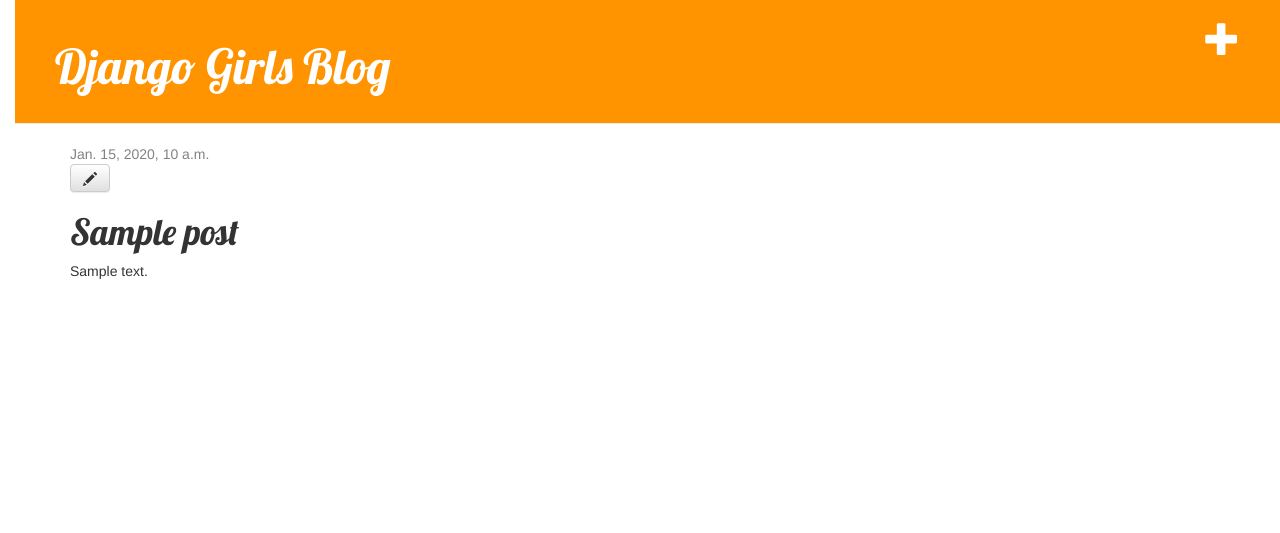
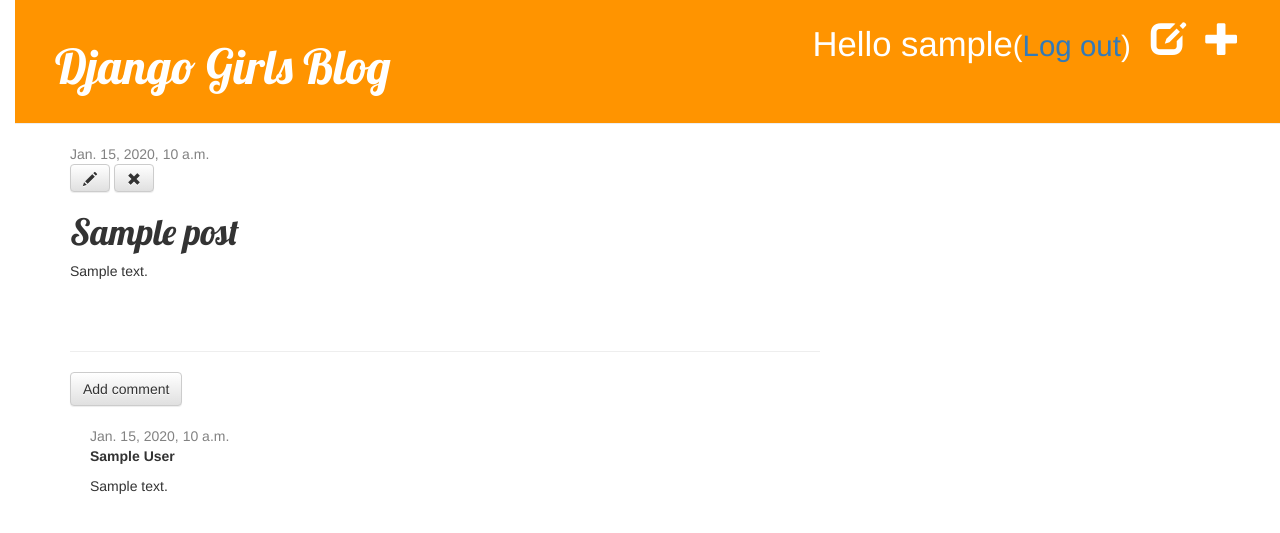
Before and after one commit to lourenzo86/my-first-blog, a Django app: page /post/1/ in a window 1280 px wide. Shown: the top 533 px of the page. Run offline with Django 3.2, Linux system fonts and the light colour scheme; a user stored in the database is signed in; tables that the repository leaves empty hold one stand-in row (values such as "Sample post"); some libraries are stand-ins or nearby versions.

Commit message:
many things

```diff
--- a/blog/admin.py
+++ b/blog/admin.py
@@ -2,3 +2,4 @@ from django.contrib import admin
 from .models import *
 
 admin.site.register(Post)
+admin.site.register(Comment)
--- a/blog/forms.py
+++ b/blog/forms.py
@@ -6,3 +6,8 @@ class PostForm(forms.ModelForm):
     class Meta:
         model = Post
         fields = ('title', 'text',)
+
+class CommentForm(forms.ModelForm):
+    class Meta:
+        model = Comment
+        fields = ('author', 'text',)
--- a/blog/models.py
+++ b/blog/models.py
@@ -15,5 +15,24 @@ class Post(models.Model):
         self.published_date = timezone.now()
         self.save()
 
+    def approved_comments(self):
+        return self.comments.filter(approved_comment=True)
+
     def __str__(self):
         return self.title
+
+class Comment(models.Model):
+    post = models.ForeignKey('blog.Post',related_name='comments')#related_name
+    #allows us to have access to comments from within the Post model.
+    #não entendi isso...
+    author = models.CharField(max_length=200)
+    text = models.TextField()
+    created_date = models.DateTimeField(default=timezone.now)
+    approved_comment = models.BooleanField(default=False)
+
+    def approve(self):
+        self.approved_comment = True
+        self.save()
+
+    def __str__(self):
+        return self.text
--- a/blog/static/css/blog.css
+++ b/blog/static/css/blog.css
@@ -50,3 +50,7 @@ h1, h2, h3, h4 {
 .post h1 a, .post h1 a:visited {
     color: #000000;
 }
+
+.comment {
+    margin: 20px 0px 20px 20px;
+}
--- a/blog/templates/blog/base.html
+++ b/blog/templates/blog/base.html
@@ -11,6 +11,10 @@
         {% if user.is_authenticated %}
         <div class="page-header">
             <a href="{% url 'post_new' %}" class="top-menu"><span class="glyphicon glyphicon-plus"></span></a>
+            <a href="{% url 'post_draft_list' %}" class="top-menu"><span class="glyphicon glyphicon-edit"></span></a>
+            <p class="top-menu">Hello {{ user.username }}<small>(<a href="{% url 'logout' %}">Log out</a>)</small></p>
+        {% else %}
+                <a href="{% url 'login' %}" class="top-menu"><span class="glyphicon glyphicon-lock"></span></a>
         {% endif %}
             <h1><a href="/">Django Girls Blog</a></h1>
         </div>
--- a/blog/templates/blog/post_detail.html
+++ b/blog/templates/blog/post_detail.html
@@ -2,15 +2,40 @@
 
 {% block content %}
     <div class="post">
-        {% if post.published_date %}
-            <div class="date">
-                {{ post.published_date }}
-            </div>
-        {% endif %}
+{% if post.published_date %}
+    <div class="date">
+        {{ post.published_date }}
+    </div>
+{% else %}
+    <a class="btn btn-default" href="{% url 'post_publish' pk=post.pk %}">Publish</a>
+{% endif %}
         {% if user.is_authenticated %}
         <a class="btn btn-default" href="{% url 'post_edit' pk=post.pk %}"><span class="glyphicon glyphicon-pencil"></span></a>
+        <a class="btn btn-default" href="{% url 'post_remove' pk=post.pk %}"><span class="glyphicon glyphicon-remove"></span></a>
+        {% else %}
+        <a href="{% url 'login' %}" class="top-menu"><span class="glyphicon glyphicon-lock"></span></a>
         {% endif %}
         <h1>{{ post.title }}</h1>
         <p>{{ post.text|linebreaksbr }}</p>
     </div>
+<hr>
+<a class="btn btn-default" href="{% url 'add_comment_to_post' pk=post.pk %}">Add comment</a>
+
+{% for comment in post.comments.all %}
+    {% if user.is_authenticated or comment.approved_comment %}
+    <div class="comment">
+        <div class="date">
+            {{ comment.created_date }}
+            {% if not comment.approved_comment %}
+                <a class="btn btn-default" href="{% url 'comment_remove' pk=comment.pk %}"><span class="glyphicon glyphicon-remove"></span></a>
+                <a class="btn btn-default" href="{% url 'comment_approve' pk=comment.pk %}"><span class="glyphicon glyphicon-ok"></span></a>
+            {% endif %}
+        </div>
+        <strong>{{ comment.author }}</strong>
+        <p>{{ comment.text|linebreaks }}</p>
+    </div>
+    {% endif %}
+{% empty %}
+    <p>No comments here yet :(</p>
+{% endfor %}
 {% endblock %}
--- a/blog/templates/blog/post_list.html
+++ b/blog/templates/blog/post_list.html
@@ -8,6 +8,7 @@
             </div>
             <h1><a href="{% url 'post_detail' pk=post.pk %}">{{ post.title }}</a></h1>
             <p>{{ post.text|linebreaksbr }}</p>
+            <a href="{% url 'post_detail' pk=post.pk %}">Comments: {{ post.approved_comments.count }}</a>
         </div>
     {% endfor %}
-{% endblock %}
+{% endblock content %}
--- a/blog/urls.py
+++ b/blog/urls.py
@@ -6,4 +6,10 @@ urlpatterns = [
     url(r'^post/(?P<pk>\d+)/$', post_detail, name='post_detail'),
     url(r'^post/new/$', post_new, name='post_new'),
     url(r'^post/(?P<pk>\d+)/edit/$', post_edit, name='post_edit'),
+    url(r'^drafts/$', post_draft_list, name='post_draft_list'),
+    url(r'^post/(?P<pk>\d+)/publish/$', post_publish, name='post_publish'),
+    url(r'^post/(?P<pk>\d+)/remove/$', post_remove, name='post_remove'),
+    url(r'^post/(?P<pk>\d+)/comment/$', add_comment_to_post, name='add_comment_to_post'),
+    url(r'^comment/(?P<pk>\d+)/approve/$', comment_approve, name='comment_approve'),
+    url(r'^comment/(?P<pk>\d+)/remove/$', comment_remove, name='comment_remove'),
 ]
--- a/blog/views.py
+++ b/blog/views.py
@@ -2,6 +2,7 @@ from django.shortcuts import render, get_object_or_404, redirect
 from django.utils import timezone
 from .models import *
 from .forms import *
+from django.contrib.auth.decorators import login_required
 
 def post_list(request):
     posts = Post.objects.filter(published_date__lte=timezone.now()).order_by('published_date')
@@ -9,21 +10,23 @@ def post_list(request):
 
 def post_detail(request,pk):
     post = get_object_or_404(Post,pk=pk)
-    return render(request,'blog/post_detail.html',locals())
+    return render(request, 'blog/post_detail.html',locals())
 
+@login_required()
 def post_new(request):
     if request.method == "POST":
         form = PostForm(request.POST)
         if form.is_valid():
             post = form.save(commit=False)#'commit=False' faz com que não salve por enquanto
             post.author = request.user
-            post.published_date = timezone.now()
+            #post.published_date = timezone.now()
             post.save()
             return redirect('post_detail',pk=post.pk)
     else:
         form = PostForm()
     return render(request, 'blog/post_edit.html', locals())
 
+@login_required()
 def post_edit(request, pk):
     post = get_object_or_404(Post, pk=pk)
     if request.method == "POST":
@@ -31,9 +34,52 @@ def post_edit(request, pk):
         if form.is_valid():
             post = form.save(commit=False)
             post.author = request.user
-            post.published_date = timezone.now()
+            #post.published_date = timezone.now()
             post.save()
             return redirect('post_detail', pk=post.pk)
     else:
         form = PostForm(instance=post)
     return render(request, 'blog/post_edit.html',locals())
+
+@login_required()
+def post_draft_list(request):
+    posts = Post.objects.filter(published_date__isnull=True).order_by('created_date')
+    return render(request,'blog/post_draft_list.html',locals())
+
+@login_required()
+def post_publish(request, pk):
+    post = get_object_or_404(Post, pk=pk)
+    post.publish()
+    return redirect('post_detail', pk=pk)
+
+@login_required()
+def post_remove(request, pk):
+    post = get_object_or_404(Post, pk=pk)
+    post.delete()
+    return redirect('post_list')
+
+def add_comment_to_post(request, pk):
+    post = get_object_or_404(Post, pk=pk)
+    if request.method == "POST":
+        form = CommentForm(request.POST)
+        if form.is_valid():
+            comment = form.save(commit=False)
+            comment.post = post
+            comment.save()
+            return redirect('post_detail', pk=post.pk)
+    else:
+        form = CommentForm()
+    return render(request, 'blog/add_comment_to_post.html', locals())
+
+@login_required
+def comment_approve(request, pk):
+    comment = get_object_or_404(Comment, pk=pk)
+    comment.approve()
+    return redirect('post_detail', pk=comment.post.pk)
+
+@login_required
+def comment_remove(request, pk):
+    comment = get_object_or_404(Comment, pk=pk)
+    post_pk = comment.post.pk
+    comment.delete()
+    return redirect('post_detail', pk=post_pk)
--- a/mysite/settings.py
+++ b/mysite/settings.py
@@ -119,5 +119,6 @@ USE_TZ = True
 # https://docs.djangoproject.com/en/1.10/howto/static-files/
 
 STATIC_URL = '/static/'
-#EU ADD O STATIC_ROOT
+#EU ADD O STATIC_ROOT e LOGIN_REDIRECT_URL = '/'
 STATIC_ROOT = os.path.join(BASE_DIR, 'static')
+LOGIN_REDIRECT_URL = '/'
--- a/mysite/urls.py
+++ b/mysite/urls.py
@@ -15,10 +15,12 @@ Including another URLconf
 """
 from django.conf.urls import url, include
 from django.contrib import admin
-
+from django.contrib.auth import views
 
 urlpatterns = [
     url(r'^admin/', admin.site.urls),
+    url(r'^accounts/login/$',views.login, name='login'),
+    url(r'^accounts/logout/$', views.logout, name='logout', kwargs={'next_page': '/'}),
     url(r'', include('blog.urls')),
 
 ]
```
Also changed, not shown: blog/templates/blog/add_comment_to_post.html (added, +9 -0 lines), blog/templates/blog/post_draft_list.html (added, +11 -0 lines), blog/templates/registration/login.html (added, +26 -0 lines).
